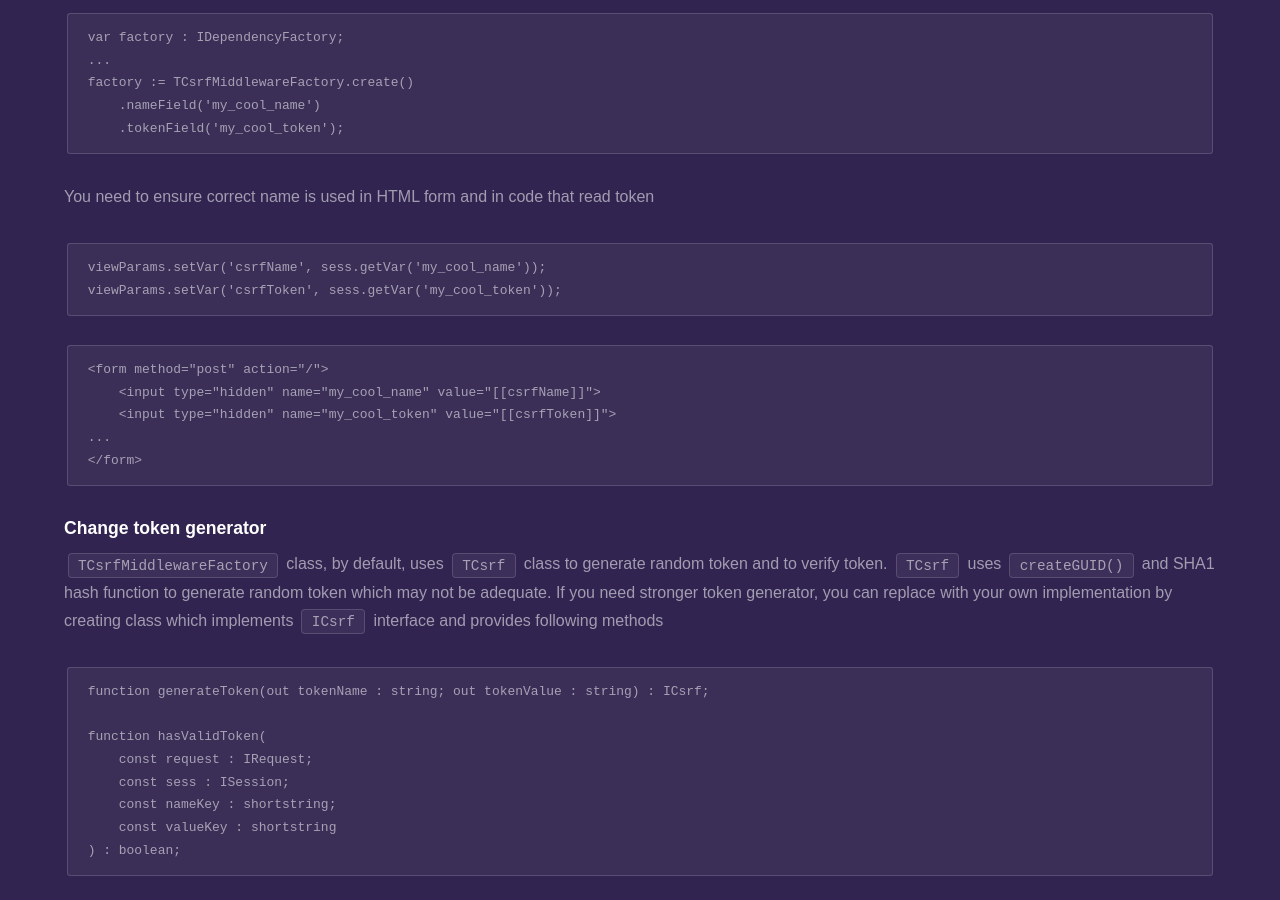
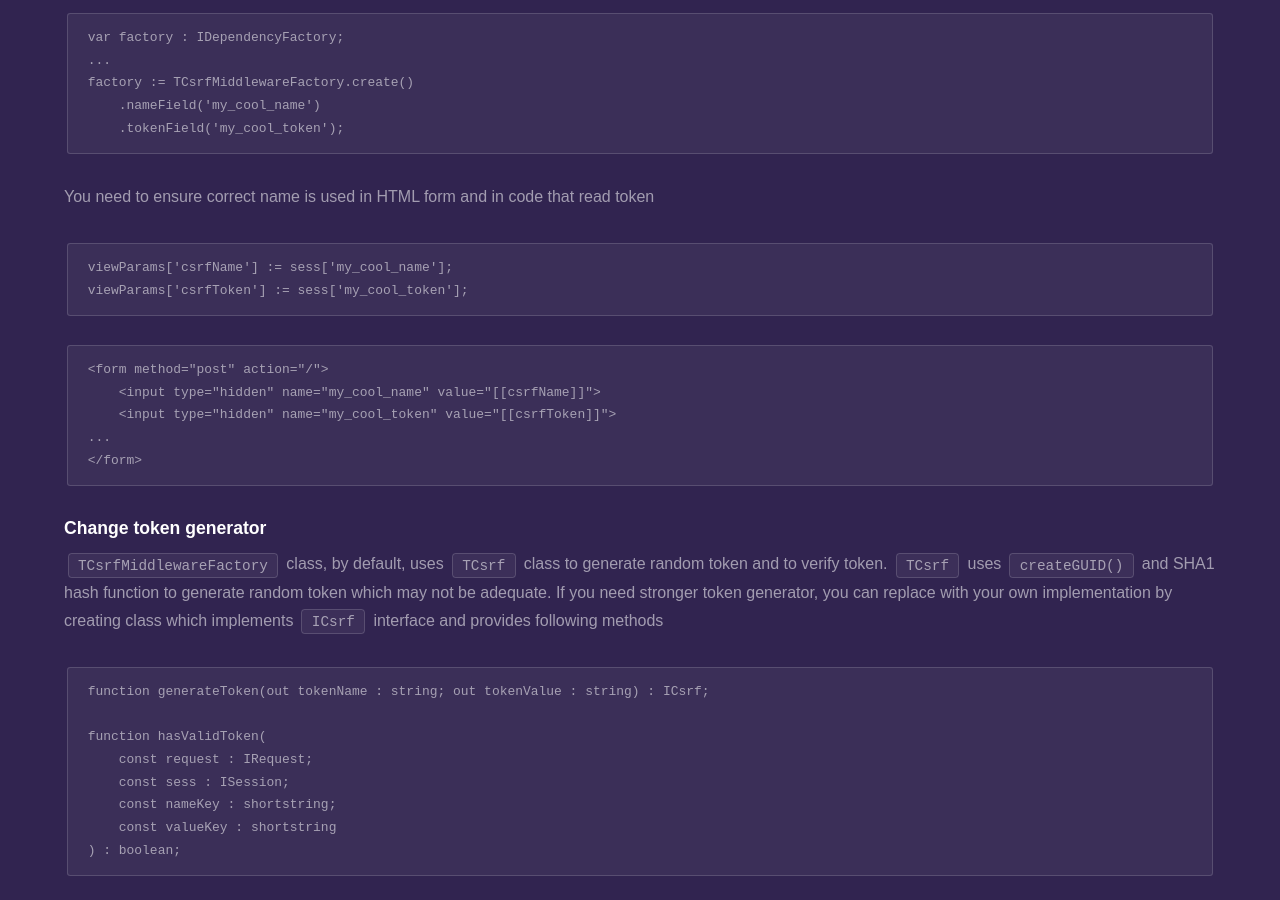
Before and after one commit to fanoframework/fanoframework.github.io, a Jekyll site: the page built from security/csrf-protection/index.md, in a window 1280 px wide and 900 px high, scrolled down 3333 px. Built offline with Jekyll 4.4.1, drawn with Linux system fonts in a browser that asks for light colours; our own code applies the rules of GitHub Pages for plain Markdown files; some of the changed text lies outside the part shown.

Commit message:
simplify sample code

````diff
--- a/security/csrf-protection/index.md
+++ b/security/csrf-protection/index.md
@@ -128,8 +128,8 @@ factory := TCsrfMiddlewareFactory.create()
 You need to ensure correct name is used in HTML form and in code that read token
 
 ```
-viewParams.setVar('csrfName', sess.getVar('my_cool_name'));
-viewParams.setVar('csrfToken', sess.getVar('my_cool_token'));
+viewParams['csrfName'] := sess['my_cool_name'];
+viewParams['csrfToken'] := sess['my_cool_token'];
 ```
 
 ```
````
Also changed, not shown: other parts of security/csrf-protection/index.md (+1 -1 lines).
